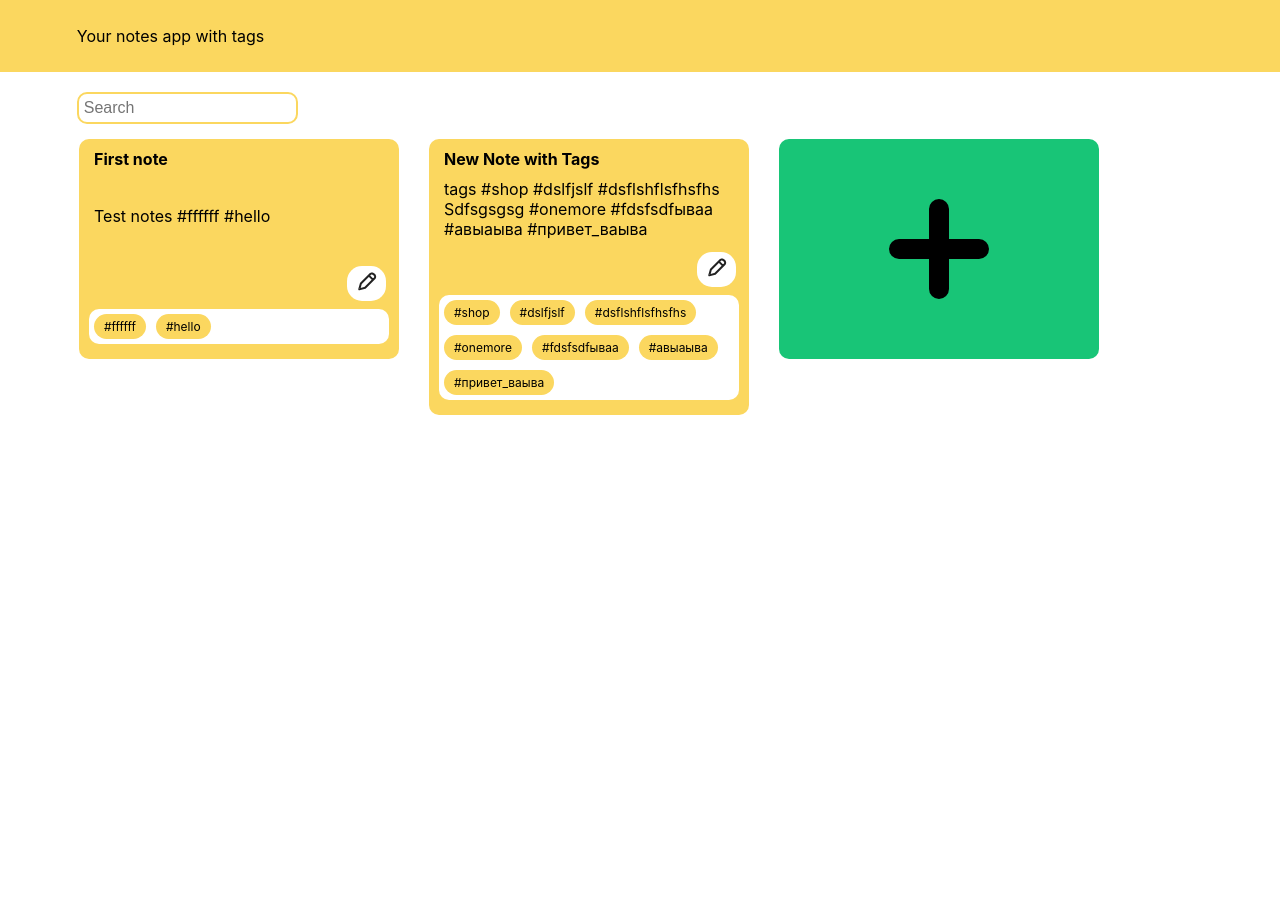
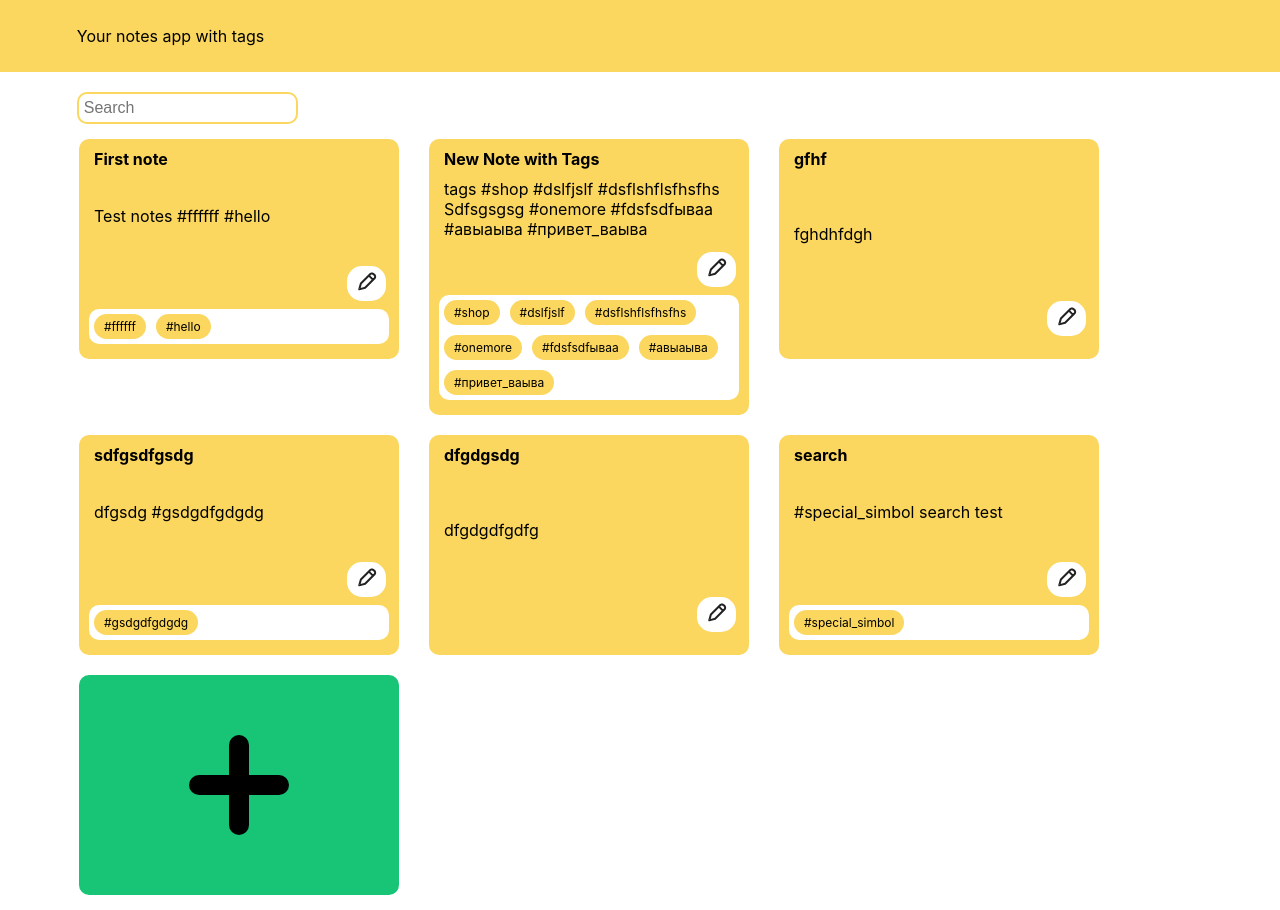
Before and after one commit to NormanSv/notesapp, a React (Create React App) app: page / in a window 1280 px wide. Before the commit the page ends 800 px from the top, so only its background shows below. Built offline with nearby package versions, Linux system fonts and the light colour scheme; data requests are answered from the project's data file.

Commit message:
feat: add tag search

```diff
--- a/db.json
+++ b/db.json
@@ -22,6 +22,34 @@
         "#привет_ваыва"
       ],
       "id": 2
+    },
+    {
+      "title": "gfhf",
+      "body": "fghdhfdgh",
+      "tags": null,
+      "id": 3
+    },
+    {
+      "title": "sdfgsdfgsdg",
+      "body": "dfgsdg  #gsdgdfgdgdg",
+      "tags": [
+        "#gsdgdfgdgdg"
+      ],
+      "id": 4
+    },
+    {
+      "title": "dfgdgsdg",
+      "body": "dfgdgdfgdfg",
+      "tags": null,
+      "id": 5
+    },
+    {
+      "title": "search",
+      "body": "#special_simbol search test",
+      "tags": [
+        "#special_simbol"
+      ],
+      "id": 6
     }
   ]
 }
--- a/src/pages/Noteslist.js
+++ b/src/pages/Noteslist.js
@@ -22,7 +22,6 @@ class Noteslist extends React.Component {
     });
   }
 
-
   handleChange(e) {
     this.setState({ searchQuery: e.target.value });
   }
@@ -33,8 +32,8 @@ class Noteslist extends React.Component {
           <input value={this.state.searchQuery} onChange={this.handleChange.bind(this)} type="text" className="search" placeholder="Search" />
           <div className="container">
             {this.state.notes.filter(note => {
-                return note.title.toLowerCase().match(this.state.searchQuery.toLowerCase()) || note.body.toLowerCase().match(this.state.searchQuery.toLowerCase());
-            }).map((note,key) => {
+                return  this.state.searchQuery==''?note: [note.tags].join(' ').match(this.state.searchQuery.toLowerCase());})
+            .map((note,key) => {
                 return (
                     <div key={key}>
                     <Note
```
Also changed, not shown: 1 other file (tests, documents, lock files or other folders). Lines whose indentation alone changed are shown as unchanged.
